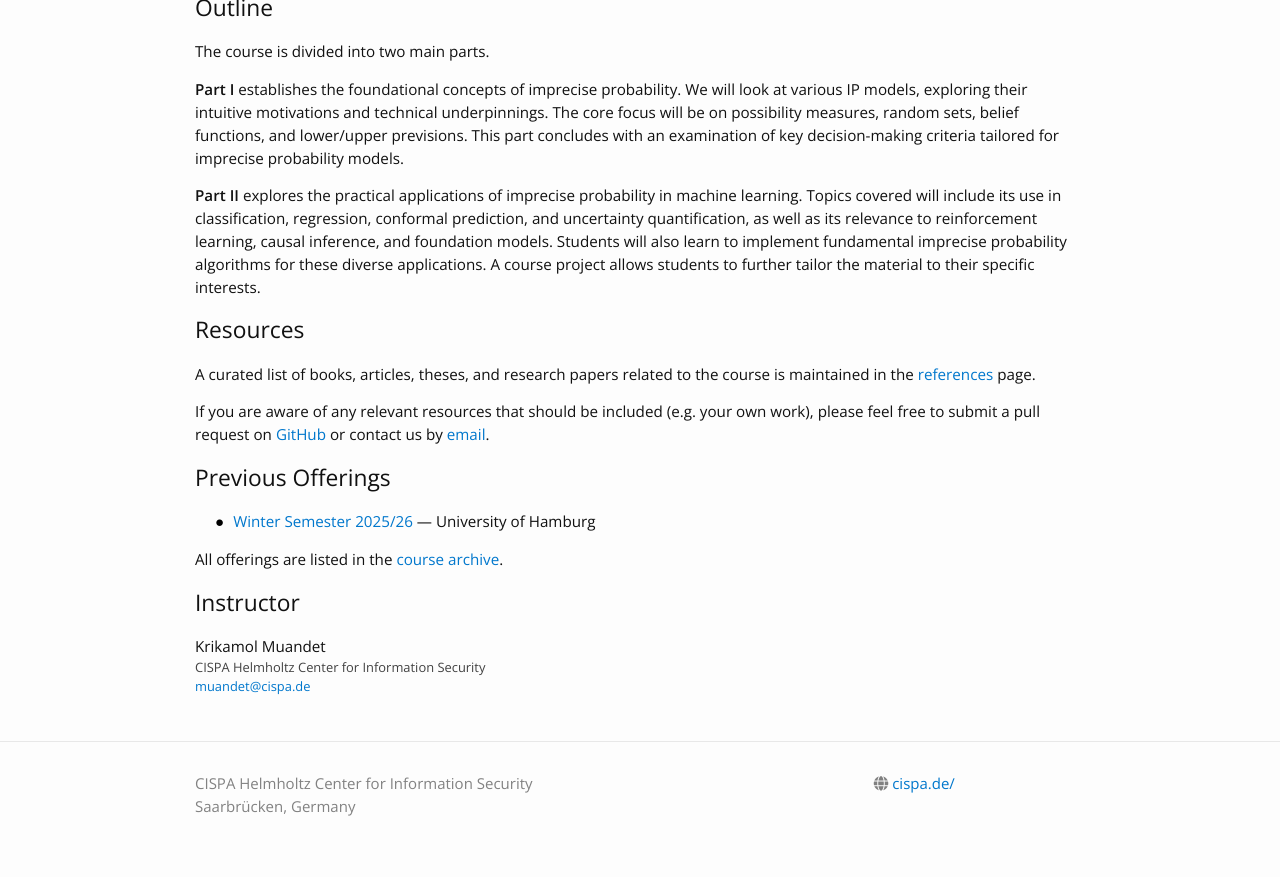
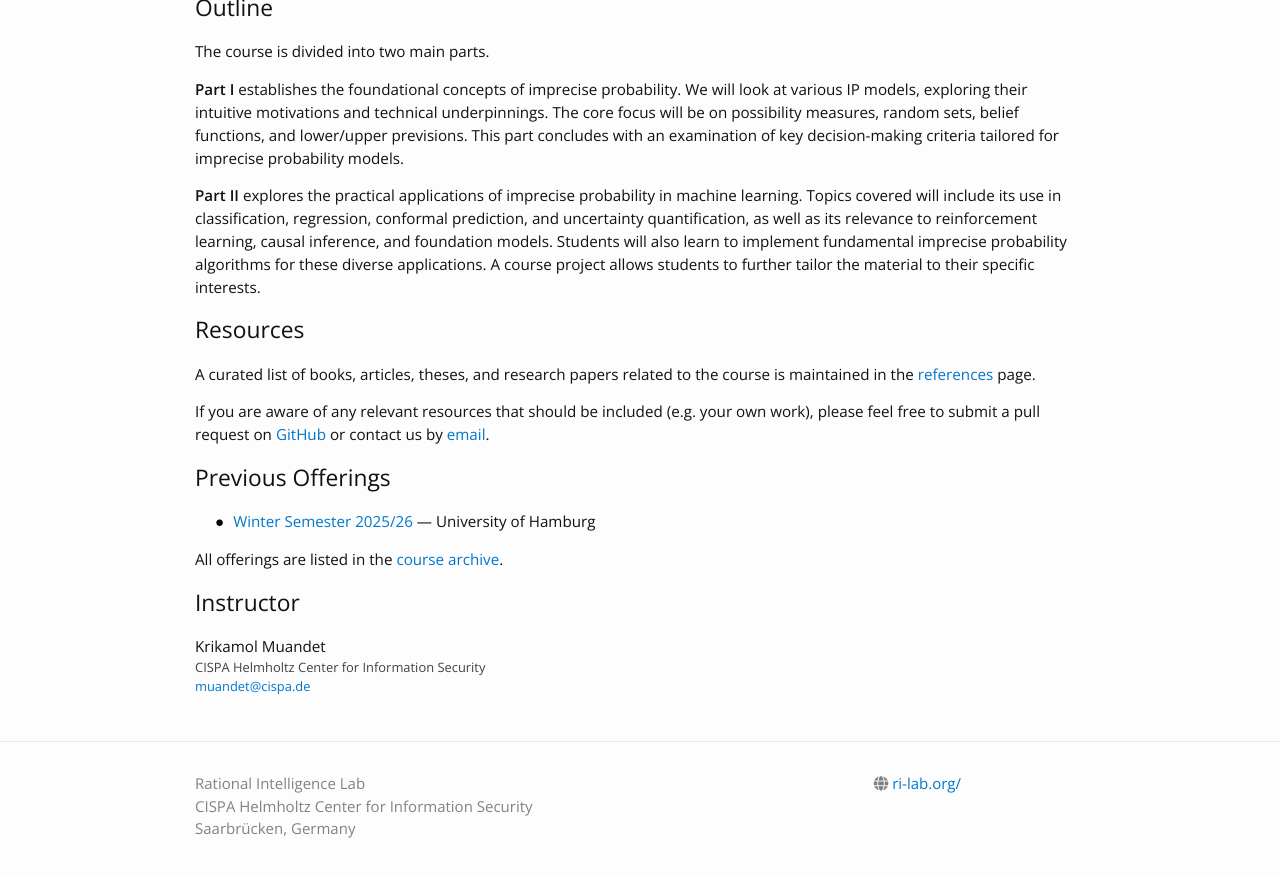
Before and after one commit to muandet-lab/ipml-course, a Jekyll site: the page built from index.md, in a window 1280 px wide and 900 px high, scrolled down 1123 px. Shown: the top 877 px of the window. Built offline with Jekyll 4.4.1, drawn with Linux system fonts in a browser that asks for light colours; nearby versions of some CDN libraries.

Commit message:
Update school URL in configuration file

```diff
--- a/_config.yml
+++ b/_config.yml
@@ -13,11 +13,12 @@ baseurl: "/ipml-course"                     # repository name on GitHub
 url: "https://muandet-lab.github.io"        # base hostname & protocol
 
 schoolname: "CISPA Helmholtz Center for Information Security"
-schoolurl: "https://cispa.de/"
+schoolurl: "https://ri-lab.org/"
 github_repo: "https://github.com/muandet-lab/ipml-course"
 contact_email: "muandet@cispa.de"
 
 address: |
+    Rational Intelligence Lab
     CISPA Helmholtz Center for Information Security
     Saarbrücken, Germany
 
```
